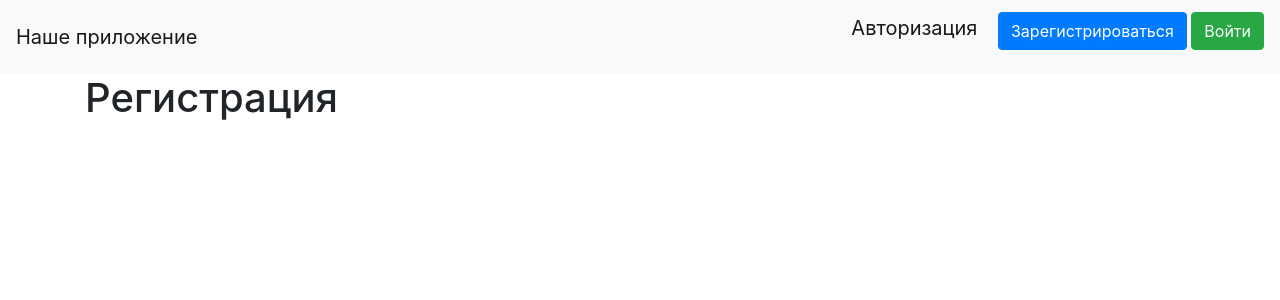
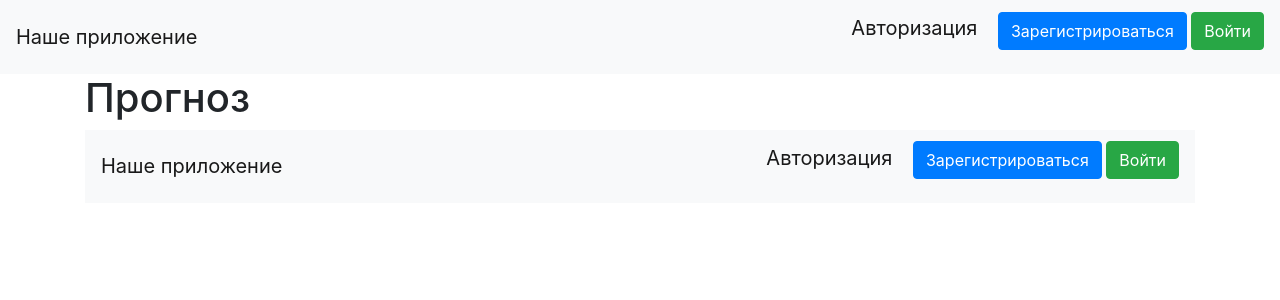
Before and after one commit to iuperf/projecttt, a Flask app: template templates/show.html in a window 1280 px wide. Shown: the top 300 px of the page. Run offline with Flask 2, Linux system fonts and the light colour scheme; the template is opened without the code that fills it: most values are stand-ins (such as "Sample title", 1, 10 or a date in 2020); some libraries are stand-ins or nearby versions.

Commit message:
переработал бд, добавил правильные данные на страничку горскопа

```diff
--- a/data/users.py
+++ b/data/users.py
@@ -18,8 +18,8 @@ class User(SqlAlchemyBase, UserMixin, SerializerMixin):
     email = sqlalchemy.Column(sqlalchemy.String,
                               index=True, unique=True, nullable=True)
     hashed_password = sqlalchemy.Column(sqlalchemy.String, nullable=True)
-    birth_date = sqlalchemy.Column(sqlalchemy.DateTime,
-                                   default=datetime.datetime.now)
+    birth_date = sqlalchemy.Column(sqlalchemy.String,
+                                   default='00.00.00')
 
     """в классах айди, фамилия, имя, возраст, почта, пароль, дата рождени, ес чо надо можно добавить
     пока все равно не работает"""
--- a/goroskop.py
+++ b/goroskop.py
@@ -174,7 +174,3 @@ def z_s(znak):
         zn['Счастливые числа'] = cur.execute("SELECT chislo FROM RIBA").fetchall()
         zn['Прогноз на будущее'] = cur.execute("SELECT prognos FROM RIBA").fetchall()
     return zn
-
-a = z_s(zodiac_sign(2, 25))
-for i in a.keys():
-    print(i, a[i])
--- a/main.py
+++ b/main.py
@@ -1,13 +1,12 @@
 from flask import Flask, render_template, redirect
 from data import db_session
-import datetime
 from data.users import User
 from data.login_form import LoginForm
-from flask_login import LoginManager, login_user, login_required, logout_user
+from flask_login import LoginManager, login_user, login_required, logout_user, current_user
 from User_register import User_register
 from боты.email_sendler import send_message
 import goroskop
-
+import get_zapross
 
 app = Flask(__name__)
 app.config['SECRET_KEY'] = 'key_x'
@@ -27,23 +26,18 @@ def main_page():
     return render_template('main_page.html')
 
 
-@app.route('/show')
-def show_gor():
-    message = goroskop.z_s(goroskop.zodiac_sign(3, 25))
-    return render_template('show.html', message=message)
-
-
 """Заход на главную страницу"""
 
 
 @app.route('/login', methods=['GET', 'POST'])
 def login():
+    global current_user
     form = LoginForm()
     if form.validate_on_submit():
         db_sess = db_session.create_session()
         user = db_sess.query(User).filter(User.email == form.email.data).first()
         if user and user.check_password(form.password.data):
-            login_user(user, remember=form.remember_me.data)
+            current_user = login_user(user, remember=form.remember_me.data)
             return redirect("/")
         else:
             return render_template('login.html', message="Wrong login or password", form=form)
@@ -52,6 +46,7 @@ def login():
 
 @app.route('/register', methods=['GET', 'POST'])
 def register():
+    global current_user
     form = User_register()
     if form.validate_on_submit():
         user = User()
@@ -64,12 +59,11 @@ def register():
             user.email = form.email.data
         else:
             return render_template('register.html', message="Такой E-mail уже зарегестрирован", form=form)
-
-        try:
-            date = str(form.birth_date.data) + ' ' + '00:00'
-            user.birth_date = datetime.datetime.strptime(date, "%d.%m.%y %H:%M")
-        except ValueError:
-            return render_template('register.html', message="Дата должна быть в формате dd.mm.yy", form=form)
+        if form.birth_date.data.count('.') == 2 or len(form.birth_date.data) != 10:
+            user.birth_date = form.birth_date.data
+        else:
+            return render_template('register.html', message="пишите дату в формате 00(день).00(месяц).0000(год)",
+                                   form=form)
         user.set_password(str(form.password.data))
         stroka = [f'Поздравляем с регистрацией {user.name} {user.surname}!', f'Вы зарегестрировались на нашем сайте',
                   f'Вы указали что вам {user.age} лет и ваш день рождения {user.birth_date}!']
@@ -80,15 +74,23 @@ def register():
         db_sess.commit()
         db_sess = db_session.create_session()
         user = db_sess.query(User).filter(User.email == form.email.data).first()
-        print(user.check_password(form.password.data))
         if user and user.check_password(form.password.data):
-            login_user(user, remember=True)
+            current_user = login_user(user, remember=True)
 
         return redirect("/")
     else:
         return render_template('register.html', message="Упс, что то ввели неправильно", form=form)
     return render_template('register.html', title='Регистрация', form=form)
 
+
+@app.route('/show')
+@login_required
+def show_gor():
+    date = current_user.birth_date
+    m, d = date.split('.')[1], date.split('.')[0]
+    print(date)
+    message = goroskop.z_s(goroskop.zodiac_sign(m, d))
+    return render_template('show.html', message=message)
 
 
 @app.route('/logout')
@@ -99,6 +101,7 @@ def logout():
 
 
 if __name__ == '__main__':
+    app.register_blueprint(get_zapross.blueprint)
     print('http://127.0.0.1:8080/')
     db_session.global_init("db/users.db")  # сюда подставим бд
     app.run(port=8080, host='127.0.0.1')
--- a/templates/show.html
+++ b/templates/show.html
@@ -1,7 +1,23 @@
 {% extends "base.html" %}
 
 {% block content %}
-    <h1>Регистрация</h1>
+    <h1>Прогноз</h1>
+<nav class="navbar navbar-light bg-light">
+        <a class="navbar-brand" href="index">Наше приложение</a>
+
+
+        {% if current_user.is_authenticated %}
+    <a class="navbar-brand" >{{ current_user.name }}  {{ current_user.surname }}</a>
+        <a class="btn btn-primary " href="/logout">Выйти</a>
+{% else %}
+            <p>
+                <a class="navbar-brand" href="login">Авторизация</a>
+                <a class="btn btn-primary " href="/register">Зарегистрироваться</a>
+                <a class="btn btn-success" href="/login">Войти</a>
+            </p>
+{% endif %}
+
+    </nav>
         <div>{{ message }}</div>
     </form>
 {% endblock %}</title>
```
Also changed, not shown: db/users.db (deleted).
